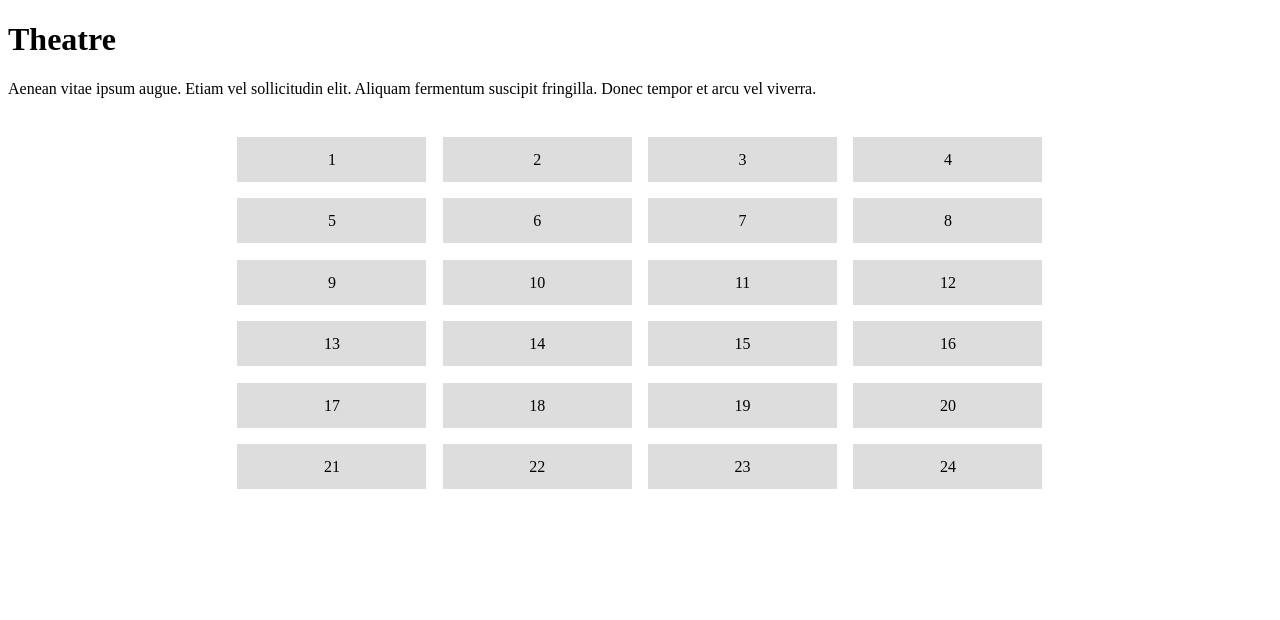
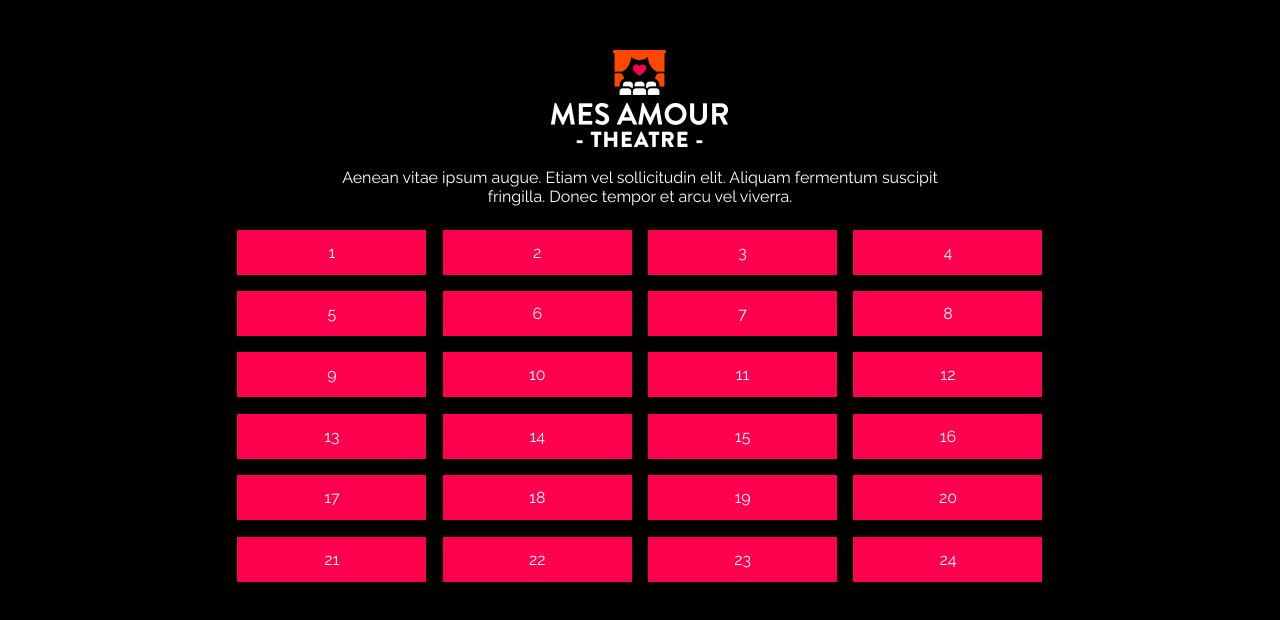
Before and after one commit to kkieninger/jQuery-Theatre-Seat-App, a plain HTML site: page index.html in a window 1280 px wide. Drawn offline with Linux system fonts and the light colour scheme.

Commit message:
CSS Theme

```diff
--- a/css/main.css
+++ b/css/main.css
@@ -1,6 +1,12 @@
+@import url(https://fonts.googleapis.com/css?family=Raleway);
 html {
 	overflow-y: -moz-scrollbars-vertical;
 	overflow-y: scroll;
+}
+body {
+	font-family: "Raleway";
+	background-color: black;
+	color: white;
 }
 #seat-wrapper {
 	margin: 0 auto;
@@ -24,11 +30,25 @@ html {
 }
 .available {
 	cursor: pointer;
-	background-color:#ddd;
-}
-.available:hover {
-	background-color: #22c0ce;
+	background-color:#FF004F;
 }
 #form {
 	display: none;
 }
+h1, p {
+	text-align: center;
+}
+h1 a {
+	width: 178px;
+	height: 97px;
+	display: block;
+	text-indent: -9999px;
+	margin: 0 auto;
+	margin-bottom: 10px;
+	margin-top: 50px;
+	background: url('../img/logo.png') no-repeat left center;
+}
+p {
+	margin: auto;
+	width: 50%;
+}
--- a/index.html
+++ b/index.html
@@ -6,12 +6,12 @@
 	<title>Lab 11 | jQuery Theatre</title>
 </head>
 <body>
-	<h1>Theatre</h1>
+	<h1><a href="#">Theatre</a></h1>
 	<p>Aenean vitae ipsum augue. Etiam vel sollicitudin elit. Aliquam fermentum suscipit fringilla. Donec tempor et arcu vel viverra.</p>
 	<div id="seat-wrapper"></div>
 	<div id="form">
 		<h2>Seat Reservation Form</h2>
-		<p id="picked_seat"></p>
+		<p id="chosenSeat"></p>
 			Name: <input type="text" id="form_name"><br>
 			Email: <input type="email" id="form_email"><br>
 			<input type="hidden" id="current_seat" value="" />
```
Also changed, not shown: img/logo.png (added).
